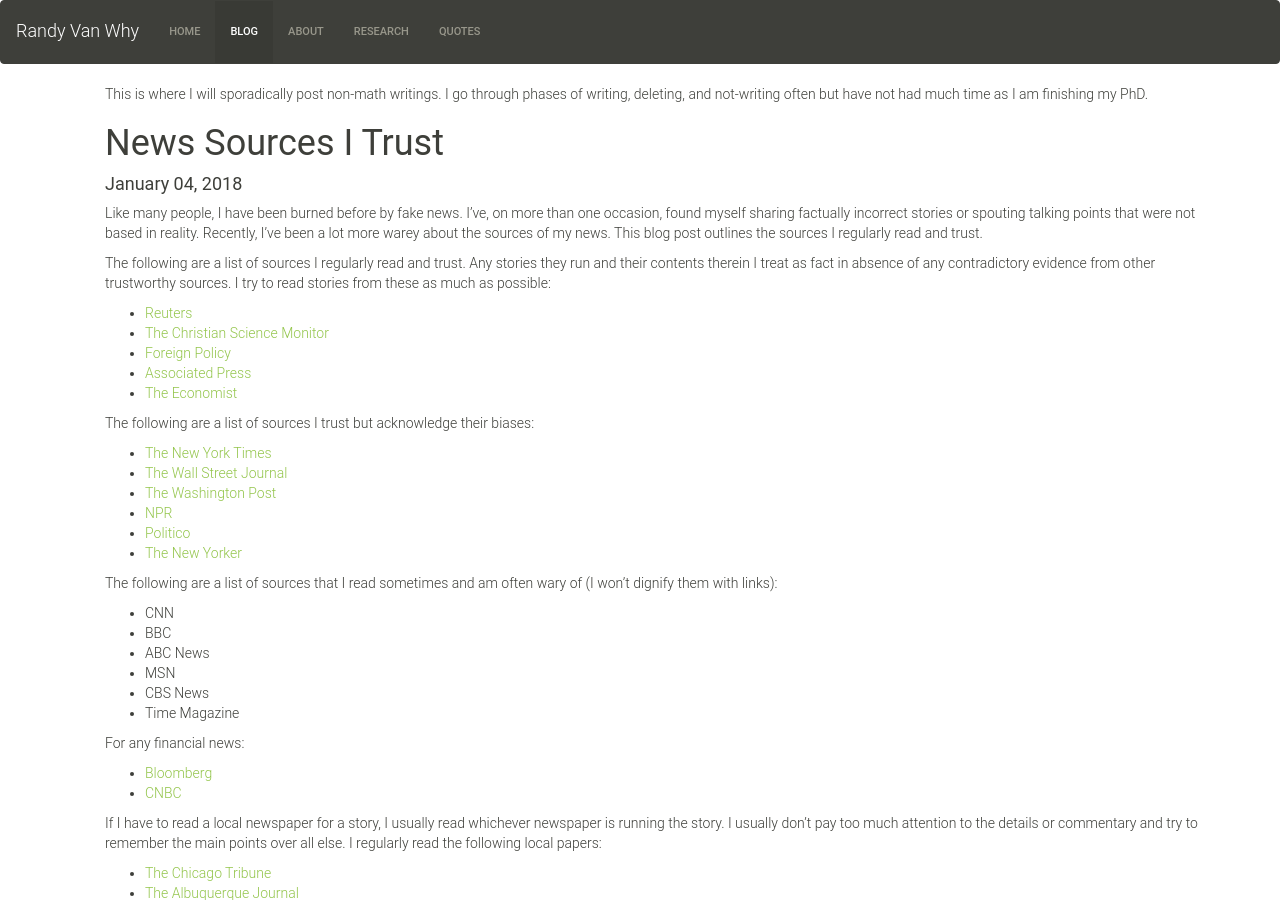
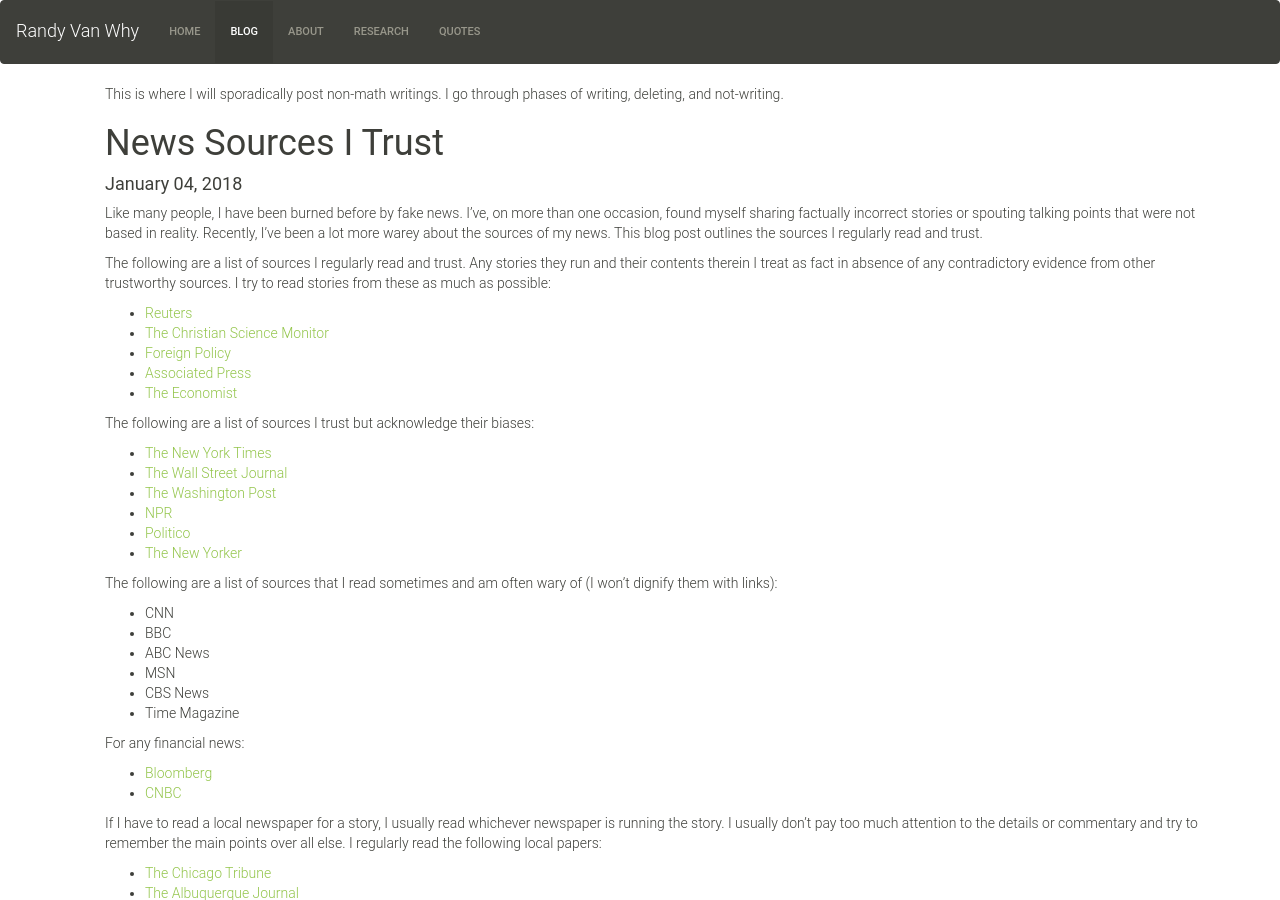
Before and after one commit to rvanwhy/rvanwhy.github.io, a Jekyll site: the page built from 01-blog.md, in a window 1280 px wide and 900 px high. Built offline with Jekyll 4.4.1, drawn with Linux system fonts in a browser that asks for light colours; nearby versions of some CDN libraries.

Commit message:
FIX: Grammar

```diff
--- a/01-blog.md
+++ b/01-blog.md
@@ -4,8 +4,7 @@
 permalink: blog.html
 ---
 
-This is where I will sporadically post non-math writings. I go through phases of writing, deleting, and not-writing often but
-have not had much time as I am finishing my PhD.
+This is where I will sporadically post non-math writings. I go through phases of writing, deleting, and not-writing.
 
 {% for post in site.posts  %}
 <h1>{{ post.title }}</h1>
```
